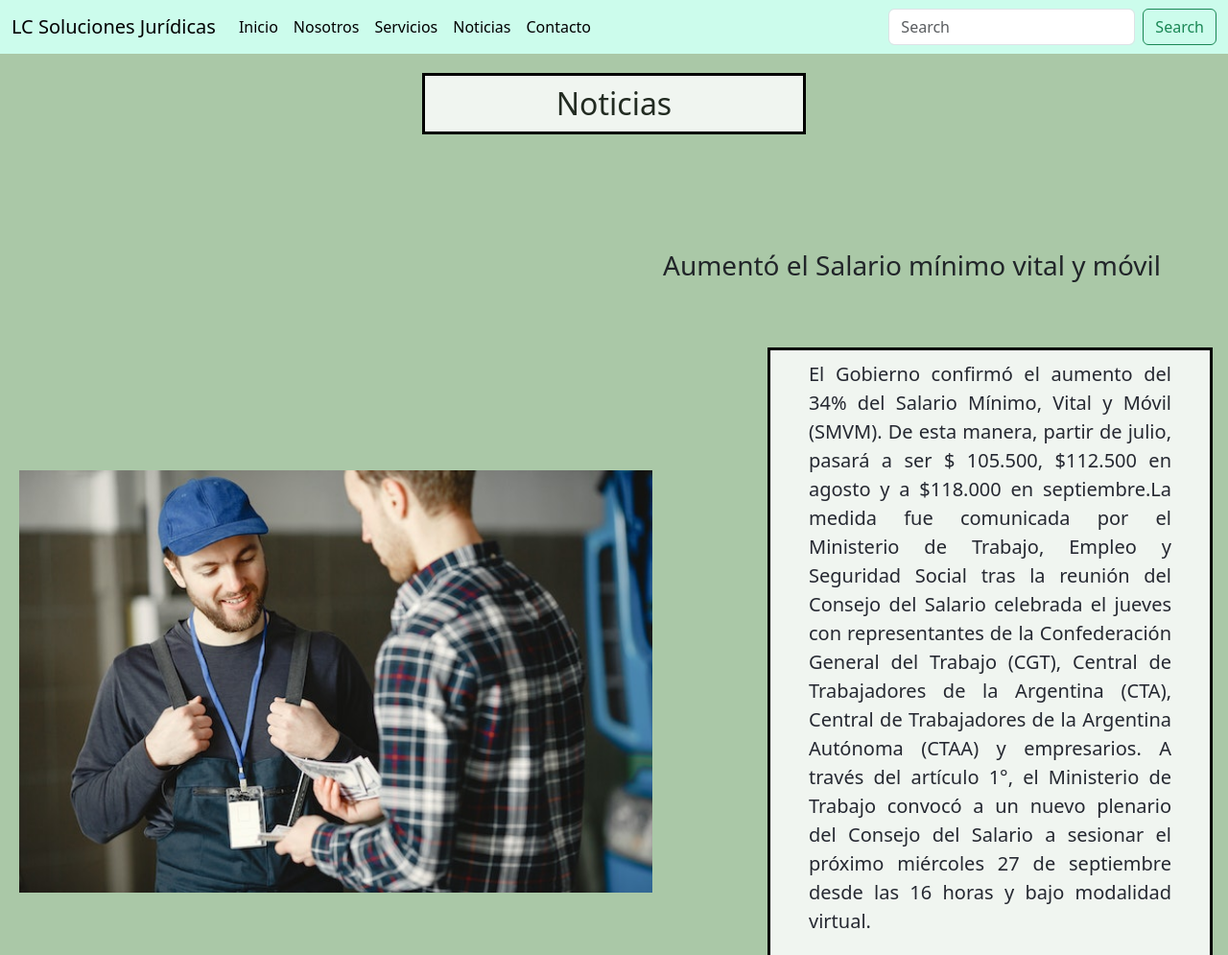
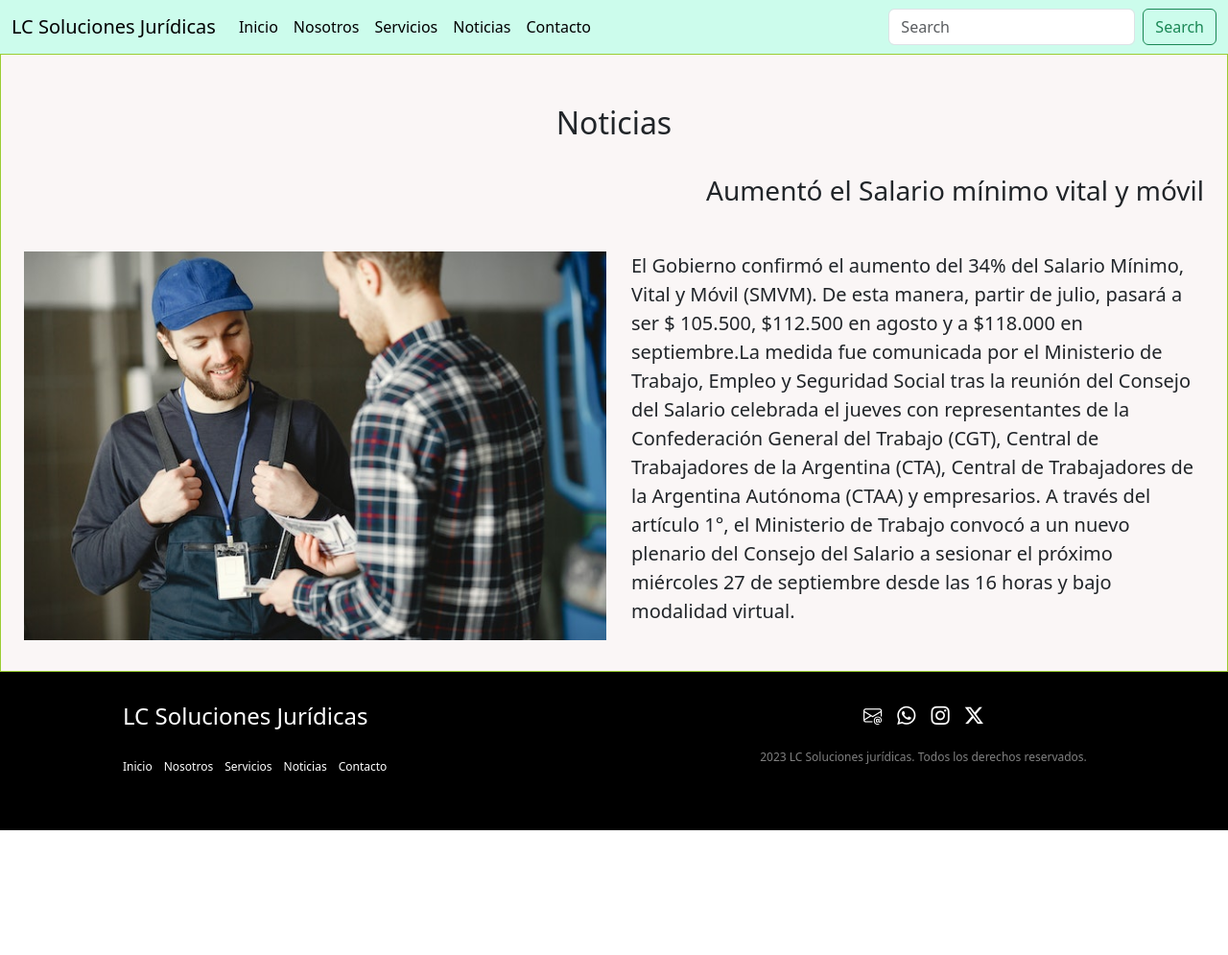
Before and after one commit to estudioslc/PF-LopezCabadaLeonardi, a plain HTML site: page pages/noticias.html in a window 1280 px wide. Shown: the top 995 px of the page at 96% size. After the commit the page ends 865 px from the top, so only its background shows below. Drawn offline with nearby package versions, Linux system fonts and the light colour scheme.

Commit message:
subiendo archivos

```diff
--- a/css/style.css
+++ b/css/style.css
@@ -171,43 +171,19 @@ main .bg-image{
 }
 
 
-/* Main Noticias */
-main .fondonoticias{
-    background-color: rgb(170, 200, 167);
-}
-.titulonoticias{
+/* Main Noticias mobile first*/
+
+.noticias-main{
+    background-color: rgba(250, 246, 246, 0.973);
+    padding: 3rem 1.5rem;
     display: flex;
+    flex-direction: column;
     justify-content: center;
     align-items: center;
-    padding: 20px;
-
+    gap: 1rem;
 }
-.cuerponoticias{
-    margin-top: 0%;
-}
-.subtitulonoticias{
-    display: flex;
-    justify-content: flex-end;
-    font-size: 23px;
-    padding: 20px;
-    margin-right: 50px;
-}
-.containernot{
-    display: flex;
-    flex-direction: row;
-    align-items: center;
-}
-.imagensalario img{
-    width: 700px;
-    padding: 20px;
-    margin-top: 0px;
-
-}
-.parrafonoticias{
-    width: 80%;
-    margin: 100px;
-    margin-top: 40px;
-    padding-top: 10px;
+.img-not-caja3{
+    width: 100%;
 }
 
 
@@ -311,9 +287,9 @@ footer{
     }
 }
 
-/* Responsive Nosotros Deskstop */
+/* Responsive Nosotros para Deskstop */
 
-@media(min-width:1024px){
+@media(min-width:991px){
     .nosotrosmain {
             display: grid;
             width: 100%;
@@ -352,6 +328,39 @@ footer{
                 place-items: center; */
             }
         }
+    .noticias-main{
+        display: grid;
+        width: 100%;
+        border: 1px solid yellowgreen;
+        grid-template-columns: 1fr 1fr;
+        grid-template-rows: 10% 10% 80%;
+        grid-template-areas:
+        "not-caja1 not-caja1"
+        "not-caja2 not-caja2"
+        "not-caja3 not-caja4";
+        .not-caja1{
+            grid-area: not-caja1;
+            display: flex;
+            justify-content: center;
+            align-items: center;
+        }
+        .not-caja2{
+            grid-area: not-caja2;
+            display: flex;
+            justify-content: flex-end;
+        }
+        .not-caja3{
+            grid-area: not-caja3;
+        }
+        .not-caja4{
+            grid-area: not-caja4;
+            padding: 10px;
+        }
+        .p-not-caja4{
+            font-size: 20px;
+        }
+
+    }
 
 /* Responsive footer desktop */
 
@@ -372,12 +381,10 @@ footer{
     }
 
 
-    /* Responsive Main Servicios Desktop first */
+/* Responsive para mobile Servicios */
 
 
-
-
-    @media(max-width:990px){
+    @media(max-width:991px){
         main .main-servicios{
             background-color: rgba(250, 246, 246, 0.973);
             padding: 3rem 1.5rem;
--- a/pages/noticias.html
+++ b/pages/noticias.html
@@ -5,6 +5,7 @@
         <meta name="viewport" content="width=device-width, initial-scale=1.0">
         <title>Noticias</title>
         <link rel="shortcut icon" href="../img/IconoJus.png">
+        <!-- Link de Boostrap para el header todos aquí -->
         <link href="https://cdn.jsdelivr.net/npm/bootstrap@5.3.2/dist/css/bootstrap.min.css" rel="stylesheet"
         integrity="sha384-T3c6CoIi6uLrA9TneNEoa7RxnatzjcDSCmG1MXxSR1GAsXEV/Dwwykc2MPK8M2HN" crossorigin="anonymous">
     <script src="https://cdn.jsdelivr.net/npm/@popperjs/core@2.11.8/dist/umd/popper.min.js"
@@ -13,6 +14,8 @@
     <script src="https://cdn.jsdelivr.net/npm/bootstrap@5.3.2/dist/js/bootstrap.min.js"
         integrity="sha384-BBtl+eGJRgqQAUMxJ7pMwbEyER4l1g+O15P+16Ep7Q9Q+zqX6gSbd85u4mG4QzX+"
         crossorigin="anonymous"></script>
+        <!-- Aquí copié link de CDN de Boostrap para íconos -->
+        <link rel="stylesheet" href="https://cdn.jsdelivr.net/npm/bootstrap-icons@1.11.1/font/bootstrap-icons.css">
         <link rel="stylesheet" href="https://cdnjs.cloudflare.com/ajax/libs/font-awesome/6.2.1/css/all.min.css">
         <link rel="stylesheet" href="/css/style.css">
     </head>
@@ -56,73 +59,45 @@
         <!--main-->
 
         <main>
-            <section class="fondonoticias">
-                <div class="titulonoticias">
-                    <h2>
-                    Noticias
-                    </h2>
+            <div class="noticias-main">
+                <div class="not-caja1">
+                    <h2>Noticias</h2>
                 </div>
-                <section class="cuerponoticias">
-                    <div class="subtitulonoticias">
-                        <h3>Aumentó el Salario mínimo vital y móvil
-                        </h3>
+                <div class="not-caja2">
+                    <h3>Aumentó el Salario mínimo vital y móvil</h3>
                 </div>
-                    <div class="containernot">
-                        <div class="imagensalario">
-                            <img src="/img/Salario.jpg" alt="Salario">
+                <div class="not-caja3">
+                    <img class="img-not-caja3" src="/img/Salario.jpg" alt="Salario">
                 </div>
-                        <div>
-                            <p class="parrafonoticias">El Gobierno confirmó el aumento del 34% del Salario Mínimo, Vital y Móvil (SMVM). De esta manera, partir de julio, pasará a ser $ 105.500, $112.500 en agosto y a $118.000 en septiembre.La medida fue comunicada por el Ministerio de Trabajo, Empleo y Seguridad Social tras la reunión del Consejo del Salario celebrada el jueves con representantes de la Confederación General del Trabajo (CGT), Central de Trabajadores de la Argentina (CTA), Central de Trabajadores de la Argentina Autónoma (CTAA) y empresarios. A través del artículo 1°, el Ministerio de Trabajo convocó a un nuevo plenario del Consejo del Salario a sesionar el próximo miércoles 27 de septiembre desde las 16 horas y bajo modalidad virtual. </p>
+                <div class="not-caja4">
+                    <p class="p-not-caja4">El Gobierno confirmó el aumento del 34% del Salario Mínimo, Vital y Móvil (SMVM). De esta manera, partir de julio, pasará a ser $ 105.500, $112.500 en agosto y a $118.000 en septiembre.La medida fue comunicada por el Ministerio de Trabajo, Empleo y Seguridad Social tras la reunión del Consejo del Salario celebrada el jueves con representantes de la Confederación General del Trabajo (CGT), Central de Trabajadores de la Argentina (CTA), Central de Trabajadores de la Argentina Autónoma (CTAA) y empresarios. A través del artículo 1°, el Ministerio de Trabajo convocó a un nuevo plenario del Consejo del Salario a sesionar el próximo miércoles 27 de septiembre desde las 16 horas y bajo modalidad virtual. </p>
                 </div>
             </div>
-                </section>
-            </section>
         </main>
 
         <!--Footer-->
 
         <footer class="footer">
-            <div class="contenedor">
-                <div class="footer-row">
-                    <div class="footer-links">
-                        <h4>Estudio LC</h4>
+            <div class="logo-menu">
+                <h4>LC Soluciones Jurídicas</h4>
+                <nav class="footer-menu">
                     <ul>
-                            <li><a href="#">Nosotros</a></li>
-                            <li><a href="#">Servicios</a></li>
-                            <li><a href="#">Noticias</a></li>
-                            <li><a href="#">Contacto</a></li>
+                        <li><a href="../index.html">Inicio</a></li>
+                        <li><a href="./nosotros.html">Nosotros</a></li>
+                        <li><a href="./servicios.html">Servicios</a></li>
+                        <li><a href="./noticias.html">Noticias</a></li>
+                        <li><a href="./contacto.html">Contacto</a></li>
                     </ul>
+                </nav>
             </div>
-                    <div class="footer-links">
-                        <h4>Ayuda</h4>
-                        <ul>
-                            <li><a href="#">Jurisprudencia</a></li>
-                            <li><a href="#">fallos</a></li>
-                            <li><a href="#">decretos</a></li>
-                            <li><a href="#">resoluciones</a></li>
-                        </ul>
+            <div class="icons-copyright">
+                <div class="icons">
+                    <i class="bi bi-envelope-at"></i>
+                    <i class="bi bi-whatsapp"></i>
+                    <i class="bi bi-instagram"></i>
+                    <i class="bi bi-twitter-x"></i>
                 </div>
-                    <div class="footer-links">
-                        <h4>Politicas</h4>
-                        <ul>
-                            <li><a href="#">Derechos</a></li>
-                            <li><a href="#">Marco normativo</a></li>
-                            <li><a href="#">Nuestros valores</a></li>
-                            <li><a href="#">Reglamento interno</a></li>
-                        </ul>
-                    </div>
-
-                        <div class="footer-links">
-                            <h4>Síguenos</h4>
-                            <div class="social-link">
-                            <a href="#"><i class="fab fa-facebook-f"></i></a>
-                            <a href="#"><i class="fab fa-instagram"></i></a>
-                            <a href="#"><i class="fab fa-twitter"></i></a>
-                            <a href="#"><i class="fab fa-whatsapp"></i></a>
-                            </div>
-                        </div>
-                    </div>
-                </div>
+                <p class="copyright">2023 LC Soluciones jurídicas. Todos los derechos reservados.</p>
             </div>
         </footer>
 
```
Also changed, not shown: pages/nosotros.html (+1 -1 lines), pages/servicios.html (+1 -1 lines). Lines whose indentation alone changed are shown as unchanged.
